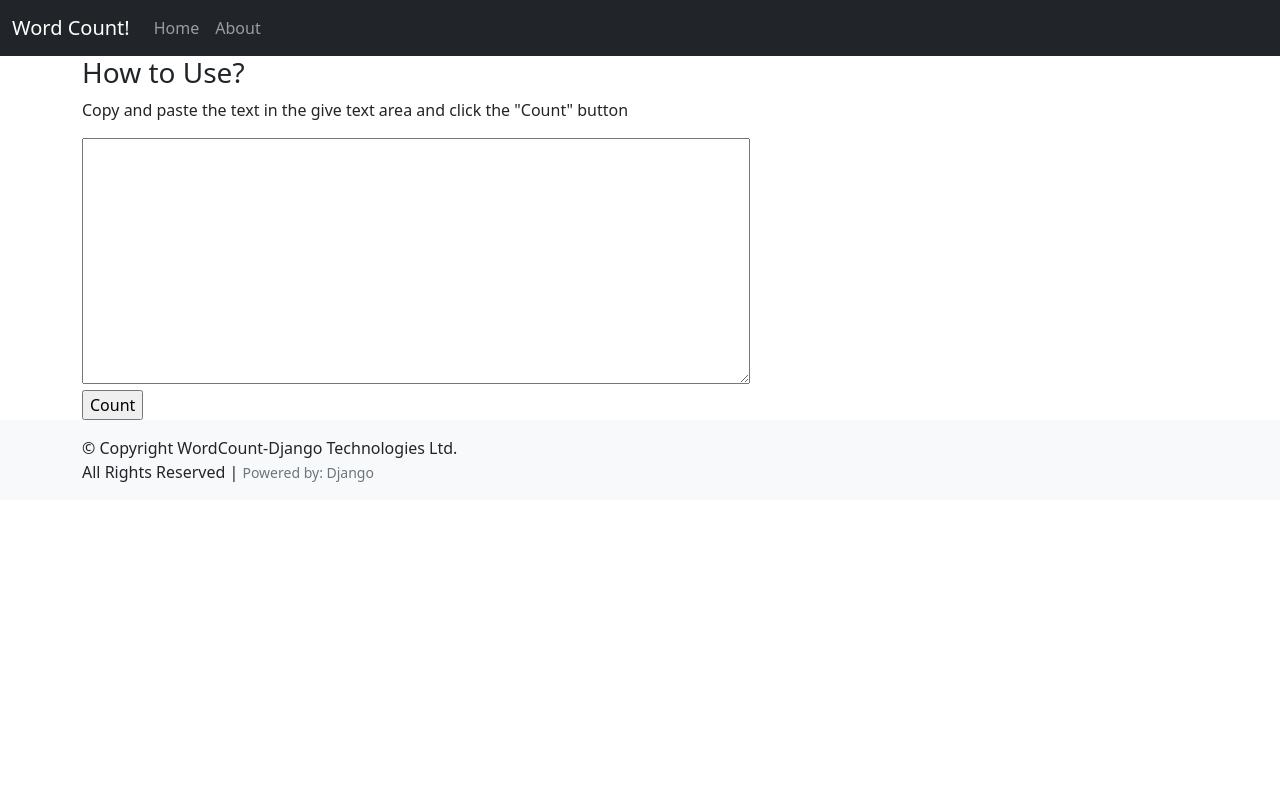
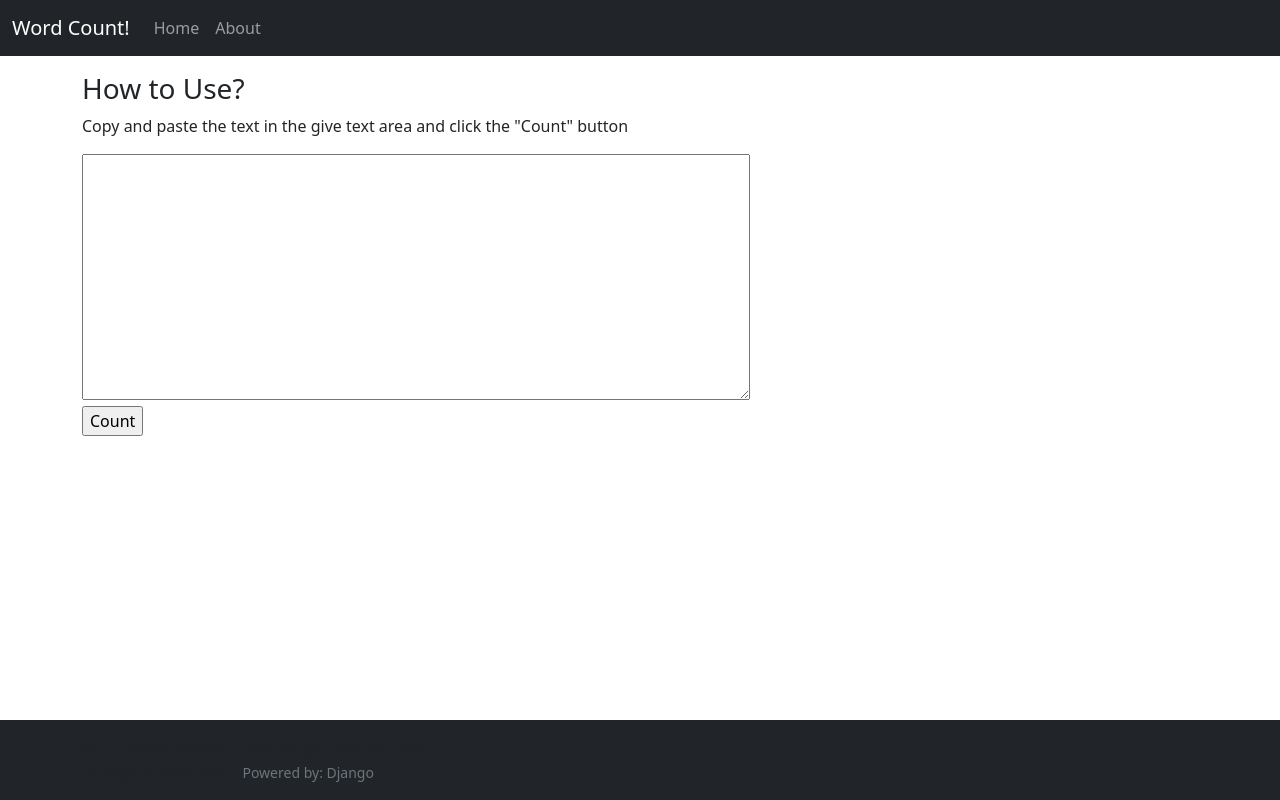
Before and after one commit to prakhar-srivastava-1/wordcount, a Django app: template wordcount-project/templates/home.html in a window 1280 px wide. Run offline with Django 3.2, Linux system fonts and the light colour scheme; the template is opened without the code that fills it, so the values that code supplies are empty.

Commit message:
add styling - footer and margins

```diff
--- a/wordcount-project/templates/base.html
+++ b/wordcount-project/templates/base.html
@@ -1,17 +1,19 @@
 <!DOCTYPE html>
 <html lang="en">
+  {% load staticfiles %}
   <head>
     <meta charset="UTF-8">
     <meta name="viewport" content="width=device-width, initial-scale=1.0">
     <meta http-equiv="X-UA-Compatible" content="ie=edge">
     <title>WordCount | {{title}}</title>
     <link href="https://cdn.jsdelivr.net/npm/bootstrap@5.0.2/dist/css/bootstrap.min.css" rel="stylesheet" integrity="sha384-EVSTQN3/azprG1Anm3QDgpJLIm9Nao0Yz1ztcQTwFspd3yD65VohhpuuCOmLASjC" crossorigin="anonymous">
+    <link rel="stylesheet" type="text/css" href="{% static 'css/styles.css' %}">
   </head>
   <body>
 
     <header>
       <!-- Fixed navbar -->
-      <nav class="navbar navbar-expand-md navbar-dark bg-dark">
+      <nav class="navbar navbar-expand-md mb-3 navbar-dark bg-dark">
         <div class="container-fluid">
           <a class="navbar-brand" href="#">Word Count!</a>
           <button class="navbar-toggler" type="button" data-bs-toggle="collapse" data-bs-target="#navbarCollapse" aria-controls="navbarCollapse" aria-expanded="false" aria-label="Toggle navigation">
@@ -32,14 +34,14 @@
     </header>
 
     <!-- Begin page content -->
-    <main class="flex-shrink-0">
+    <main class="flex-shrink-0 mb-3">
       <div class="container">
         {% block content %}
         {% endblock %}
       </div>
     </main>
 
-    <footer class="footer mt-auto py-3 bg-light">
+    <footer class="footer fixed-bottom py-3 bg-dark">
       <div class="container">
         &copy Copyright WordCount-Django Technologies Ltd.
         <br>
--- a/wordcount-project/wordcount/views.py
+++ b/wordcount-project/wordcount/views.py
@@ -19,6 +19,7 @@ def count(request):
     wordcount = len(words)
     print(word_freq)
     return render(request, "count.html", {"title": "Count",
+                                          "paragraph": paragraph,
                                           "wordcount": wordcount,
                                           "word_freq": word_freq})
 
```
Also changed, not shown: wordcount-project/templates/count.html (+13 -6 lines).
